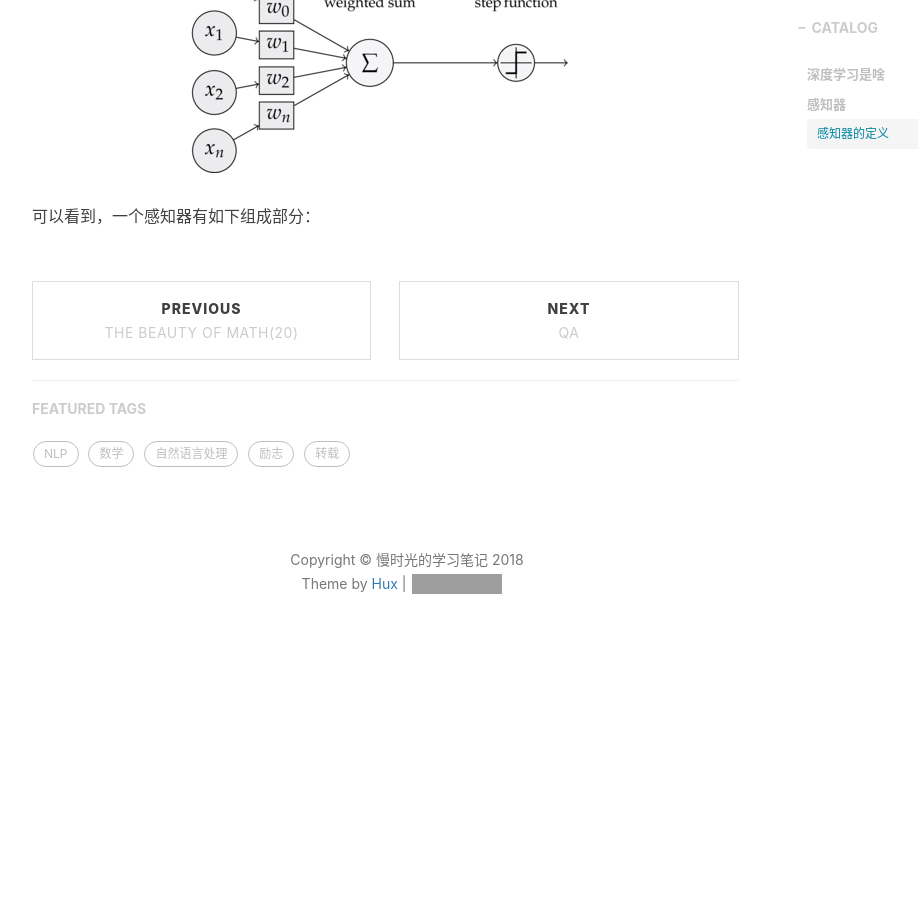
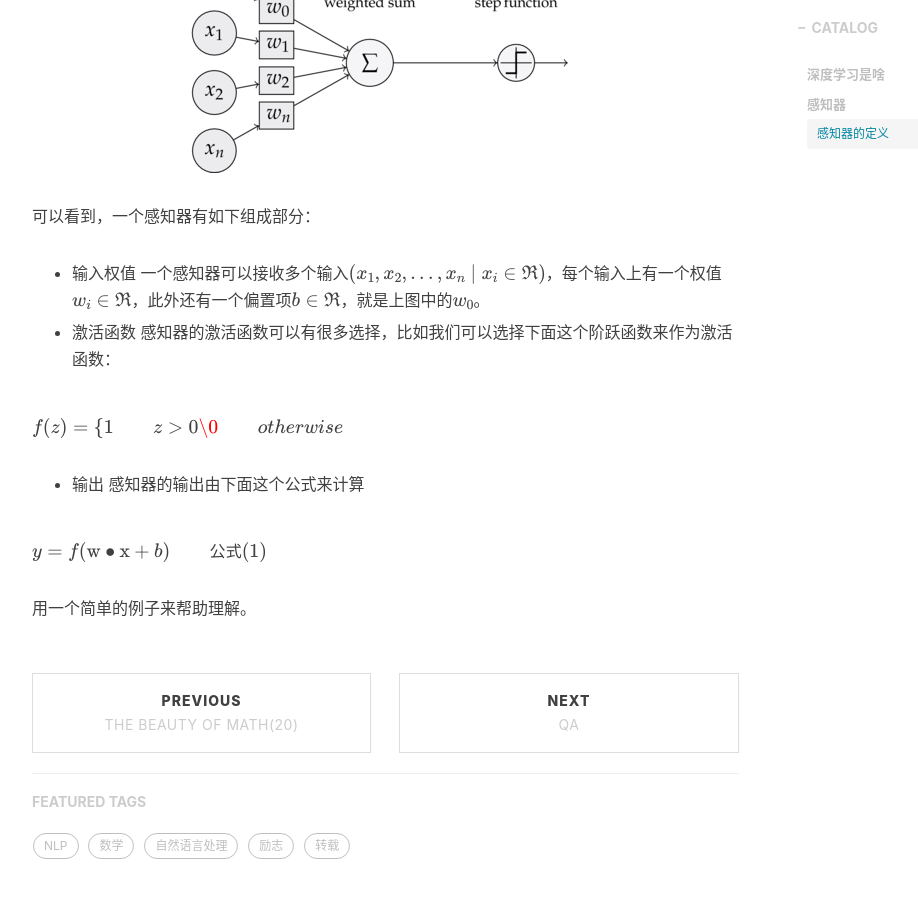
Before and after one commit to msg901216/msg901216.github.io, a Jekyll site: the page built from _posts/2018-07-24-perceptron.md, in a window 1280 px wide and 900 px high, scrolled down 1942 px. Shown: the whole window, without its empty margins (233-1151 px from the left). Built offline with Jekyll 4.4.1, drawn with Linux system fonts in a browser that asks for light colours; nearby versions of some CDN libraries; formulas are drawn with MathJax 3; comment, search, counter and statistics services are not loaded; before the commit the page ends 2630 px from its top, so only the background shows below that; grey boxes are pictures that could not be loaded.

Commit message:
修改perceptron

```diff
--- a/_posts/2018-07-24-perceptron.md
+++ b/_posts/2018-07-24-perceptron.md
@@ -45,3 +45,14 @@ tags:
 ![感知器](/img/posts/ganzhiqi.png)
 
 可以看到，一个感知器有如下组成部分：
+* 输入权值 一个感知器可以接收多个输入$$(x_1, x_2,...,x_n\mid x_i\in\Re)$$，每个输入上有一个权值$$w_i\in\Re$$，此外还有一个偏置项$$b\in\Re$$，就是上图中的$$w_0$$。
+
+* 激活函数 感知器的激活函数可以有很多选择，比如我们可以选择下面这个阶跃函数来作为激活函数：
+
+$f(z)=\begin{equation}\begin{cases}1\qquad z>0\\0\qquad otherwise\end{cases}\end{equation}$
+
+* 输出 感知器的输出由下面这个公式来计算
+
+$y=f(\mathrm{w}\bullet\mathrm{x}+b)\qquad 公式(1)$
+
+用一个简单的例子来帮助理解。
```
